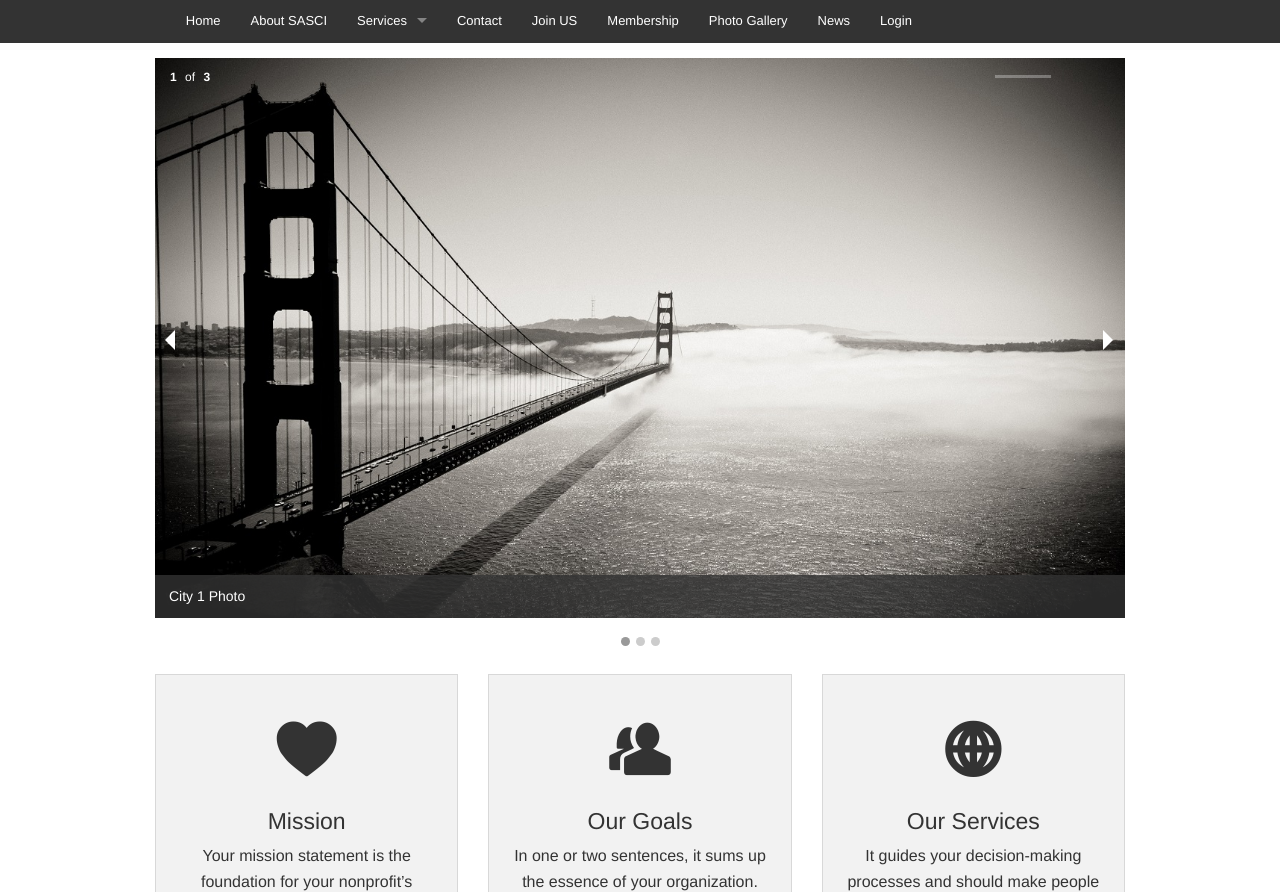
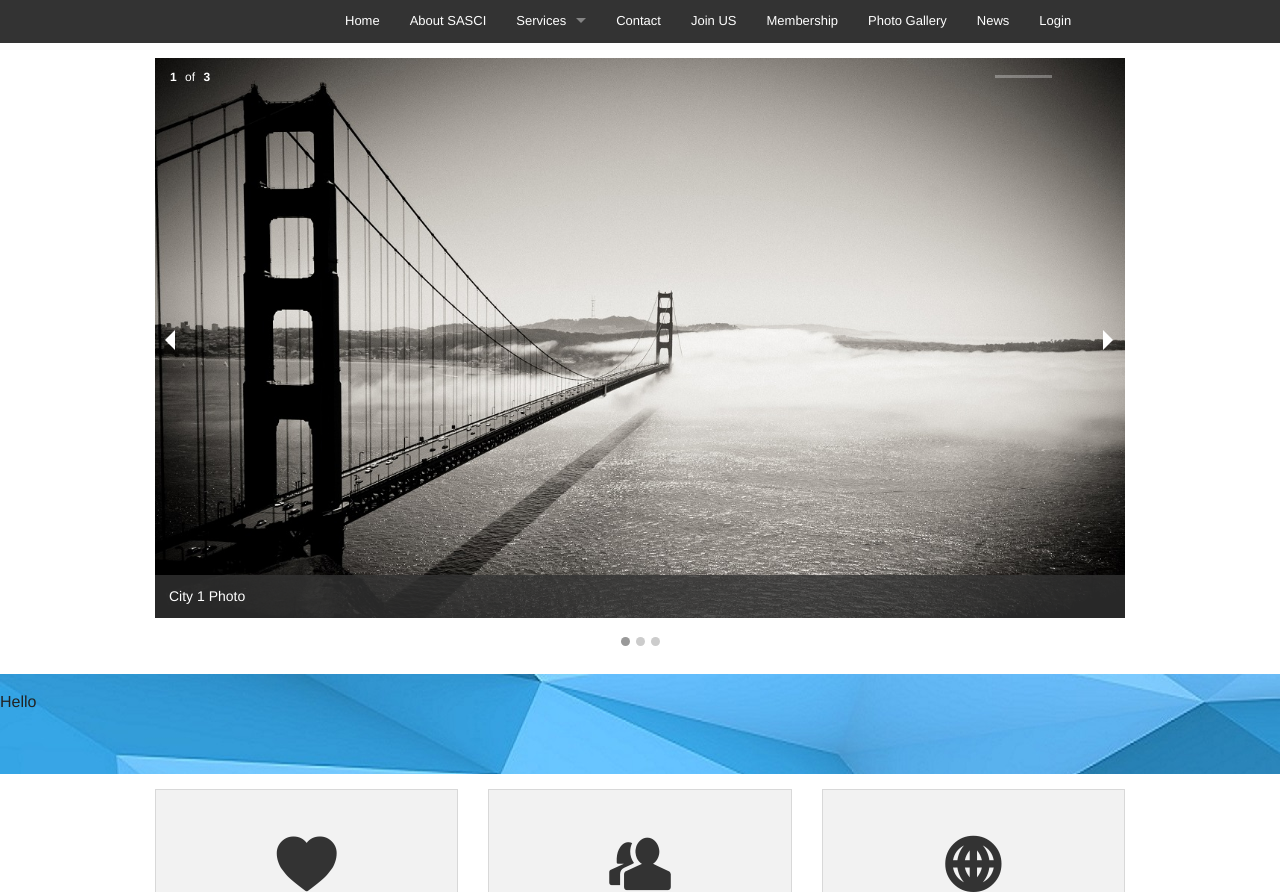
Before and after one commit to NasrMohammed/Iowa-SACSI, a plain HTML site: page index.html in a window 1280 px wide. Shown: the part 60-952 px from the top of the page. Drawn offline with Linux system fonts and the light colour scheme.

Commit message:
Added image for slogan

```diff
--- a/css/style.css
+++ b/css/style.css
@@ -50,5 +50,12 @@ footer {
 }
 
 .title-area{
-    padding-left: 11%;
+    padding-left: 300px
 }
+.slogan{
+    height: 100px;
+    background-image: url("../img/slogan.jpg");
+    margin-bottom: 15px;
+    padding-top: 15px;
+    /* align-content: center; */
+}
--- a/index.html
+++ b/index.html
@@ -100,7 +100,10 @@
             </ul>
         </div>
     </div>
-
+    <div class="slogan">
+        <p>Hello</p>
+        <!-- <img src="img/slogan.jpg" alt="Slogan" /> -->
+    </div>
     <section class="row boxes">
         <div class="large-4 columns">
             <div class="panel">
```
Also changed, not shown: img/polygon-3.jpg (deleted), img/slogan.jpg (added).
